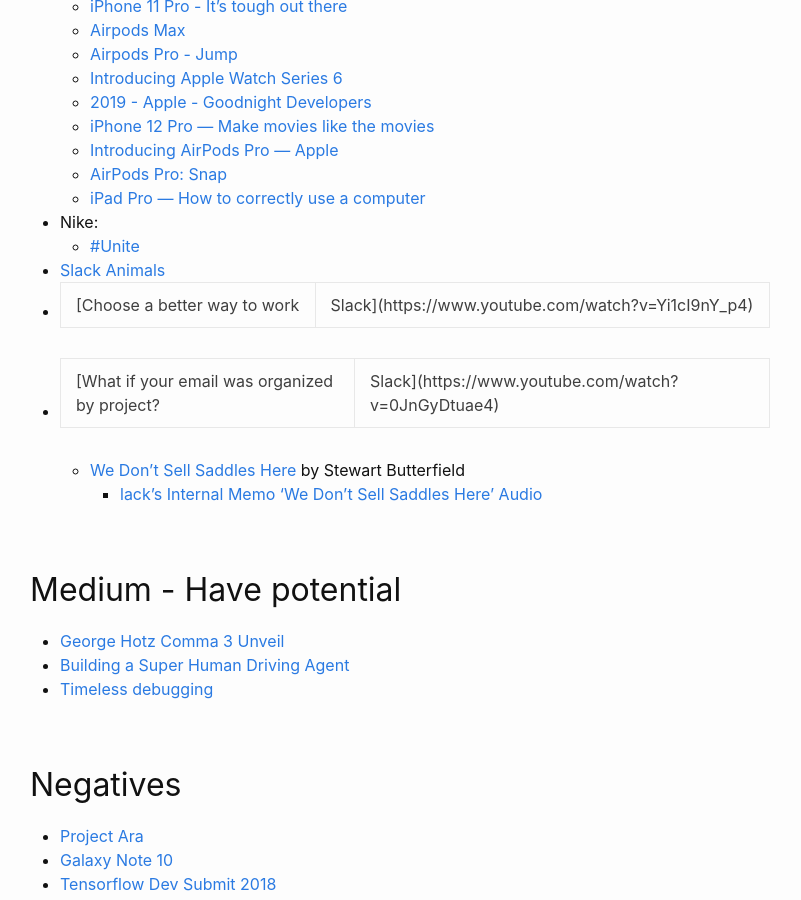
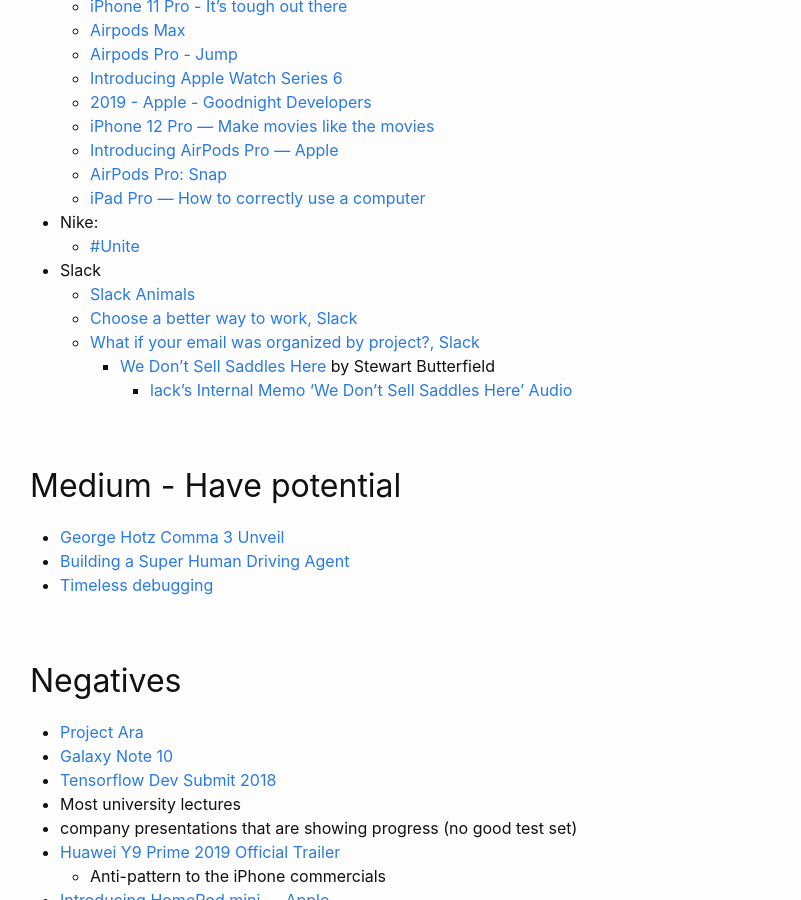
Before and after one commit to jovsa/jovsa.github.io, a Jekyll site: the page built from _posts/2021-08-25-demos-log.md, in a window 1280 px wide and 900 px high, scrolled down 1001 px. Shown: the whole window, without its empty margins (240-1041 px from the left). Built offline with Jekyll 4.4.1, drawn with Linux system fonts in a browser that asks for light colours.

Commit message:
fixing formatting issues

```diff
--- a/_posts/2021-08-25-demos-log.md
+++ b/_posts/2021-08-25-demos-log.md
@@ -48,11 +48,12 @@
     * [iPad Pro — How to correctly use a computer](https://www.youtube.com/watch?v=uRa2oIemEbk)
 * Nike:
     * [#Unite](https://www.youtube.com/watch?v=SpwBlGmZcjE)
-* [Slack Animals](https://www.youtube.com/watch?v=x6sSa5NpqUI)
-* [Choose a better way to work | Slack](https://www.youtube.com/watch?v=Yi1cI9nY_p4)
-* [What if your email was organized by project? | Slack](https://www.youtube.com/watch?v=0JnGyDtuae4)
-    * [We Don’t Sell Saddles Here](https://medium.com/@stewart/we-dont-sell-saddles-here-4c59524d650d) by Stewart Butterfield
-        * [lack's Internal Memo 'We Don't Sell Saddles Here' Audio](https://www.youtube.com/watch?v=IAGNRDDXFjA)
+* Slack
+    * [Slack Animals](https://www.youtube.com/watch?v=x6sSa5NpqUI)
+    * [Choose a better way to work, Slack](https://www.youtube.com/watch?v=Yi1cI9nY_p4)
+    * [What if your email was organized by project?, Slack](https://www.youtube.com/watch?v=0JnGyDtuae4)
+        * [We Don’t Sell Saddles Here](https://medium.com/@stewart/we-dont-sell-saddles-here-4c59524d650d) by Stewart Butterfield
+            * [lack's Internal Memo 'We Don't Sell Saddles Here' Audio](https://www.youtube.com/watch?v=IAGNRDDXFjA)
 
 
 ## Medium - Have potential
```
